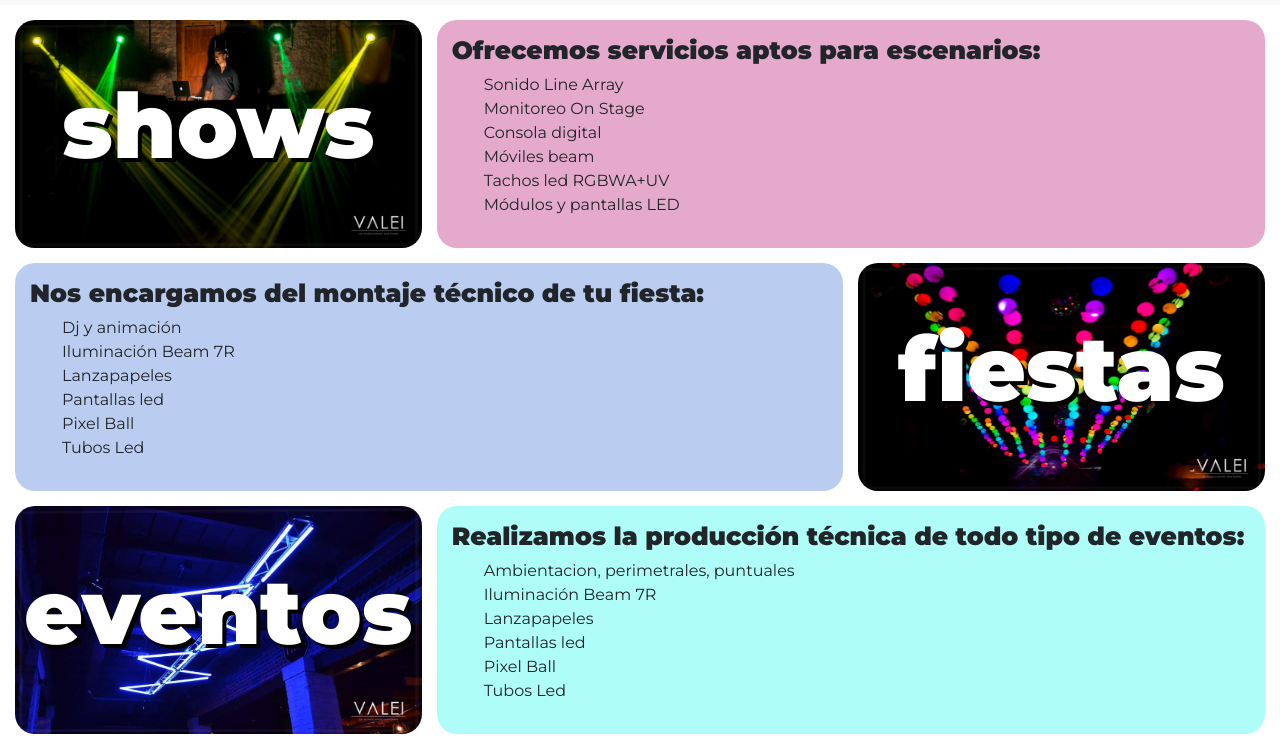
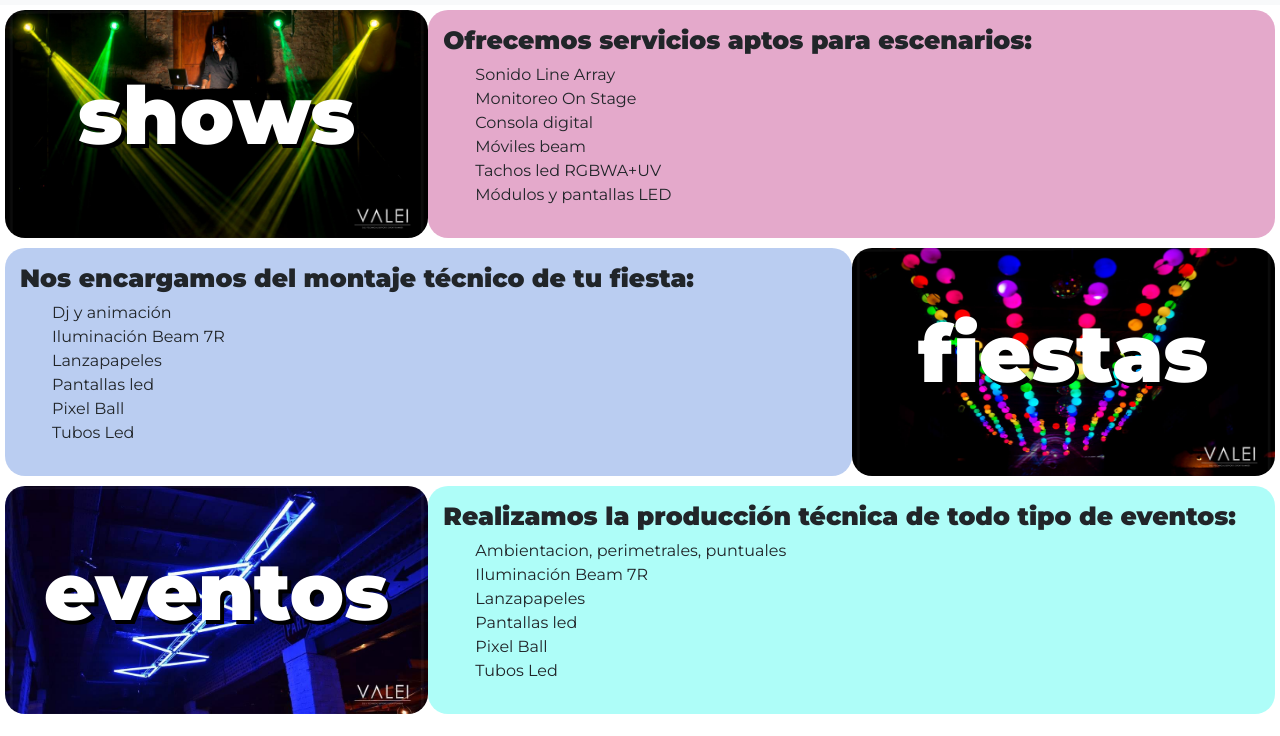
Before and after one commit to Belendefranchi/valei, a plain HTML site: page pages/servicios.html in a window 1280 px wide. Shown: the part 81-817 px from the top of the page. Drawn offline with nearby package versions, Linux system fonts and the light colour scheme; a web font is replaced by a local one.

Commit message:
servicios bootstrap

```diff
--- a/css/styles.css
+++ b/css/styles.css
@@ -166,21 +166,12 @@ main{
 
 /* -------------SERVICIOS-------------- */
 .servicios__grid{
-    display: grid;
-    width: 100vw;
-    grid-template-columns: 1fr 1fr 1fr;
-    grid-template-rows: 1fr 1fr 1fr;
-    row-gap: 15px;
-    column-gap: 15px;
-    padding: 15px;
-    justify-content: center;
-    align-content: center;
-
+    padding: 5px;
 }
 
 .servicios__title{
     font-family: 'Montserrat';
-    font-size: 90px;
+    font-size: 80px;
     font-weight: bolder;
     text-shadow: 4px 4px black;
     color: white;
@@ -195,6 +186,18 @@ main{
     align-items: center;
     align-content: center;
     border-radius: 20px;
+}
+
+.img1{
+    background-image: url("../resources/images/2.jpg");
+}
+
+.img2{
+    background-image: url("../resources/images/pixel1.jpg");
+}
+
+.img3{
+    background-image: url("../resources/images/tubos1.jpg");
 }
 
 .txt{
@@ -212,40 +215,16 @@ main{
     list-style: none;
 }
 
-.img1{
-    grid-column: 1/2;
-    grid-row: 1/2;
-    background-image: url("../resources/images/2.jpg");
-}
-
 .txt1{
-    grid-column: 2/4;
-    grid-row: 1/2;
     background-color: #d16ba594;
 }
 
-.img2{
-    grid-column: 3/4;
-    grid-row: 2/3;
-    background-image: url("../resources/images/pixel1.jpg");
-}
-
 .txt2{
-    grid-column: 1/3;
-    grid-row: 2/3;
     background-color: #86a8e791;
 
 }
 
-.img3{
-    grid-column: 1/2;
-    grid-row: 3/4;
-    background-image: url("../resources/images/tubos1.jpg");
-}
-
 .txt3{
-    grid-column: 2/4;
-    grid-row: 3/4;
     background-color: #5ffbf180;
 }
 
--- a/pages/servicios.html
+++ b/pages/servicios.html
@@ -47,11 +47,12 @@
         </nav>
     </header>
     <main>
-        <section class="servicios__grid">
-            <article class="img img1">
+        <div class="container-fluid">
+            <div class="row servicios__grid">
+                <div class="col-md-4 img img1">
                     <p class="servicios__title">shows</p>
-            </article>
-            <article class="txt txt1">
+                </div>
+                <div class="col-md-8 txt txt1">
                     <h2 class="txt__title">Ofrecemos servicios aptos para escenarios:</h2>
                     <ul>
                         <li class="txt__lista">Sonido Line Array</li>
@@ -61,11 +62,10 @@
                         <li class="txt__lista">Tachos led RGBWA+UV</li>
                         <li class="txt__lista">Módulos y pantallas LED</li>
                     </ul>
-            </article>
-            <article class="img img2">
-                <p class="servicios__title">fiestas</p>
-            </article>
-            <article class="txt txt2">
+                </div>
+            </div>
+            <div class="row servicios__grid">
+                <div class="col-md-8 txt txt2">
                     <h2 class="txt__title">Nos encargamos del montaje técnico de tu fiesta:</h2>
                     <ul>
                         <li class="txt__lista">Dj y animación</li>
@@ -75,11 +75,16 @@
                         <li class="txt__lista">Pixel Ball</li>
                         <li class="txt__lista">Tubos Led</li>
                     </ul>
-            </article>
-            <article class="img img3">
+                </div>
+                <div class="col-md-4 img img2">
+                    <p class="servicios__title">fiestas</p>
+                </div>
+            </div>
+            <div class="row servicios__grid">
+                <div class="col-md-4 img img3">
                     <p class="servicios__title">eventos</p>
-            </article>
-            <article class="txt txt3">
+                </div>
+                <div class="col-md-8 txt txt3">
                     <h2 class="txt__title">Realizamos la producción técnica de todo tipo de eventos:</h2>
                     <ul>
                         <li class="txt__lista">Ambientacion, perimetrales, puntuales</li>
@@ -89,8 +94,9 @@
                         <li class="txt__lista">Pixel Ball</li>
                         <li class="txt__lista">Tubos Led</li>
                     </ul>
-            </article>
-        </section>
+                </div>
+            </div>
+        </div>
     </main>
     <footer>
         <section class="section__redes">
```
Lines whose indentation alone changed are shown as unchanged.
